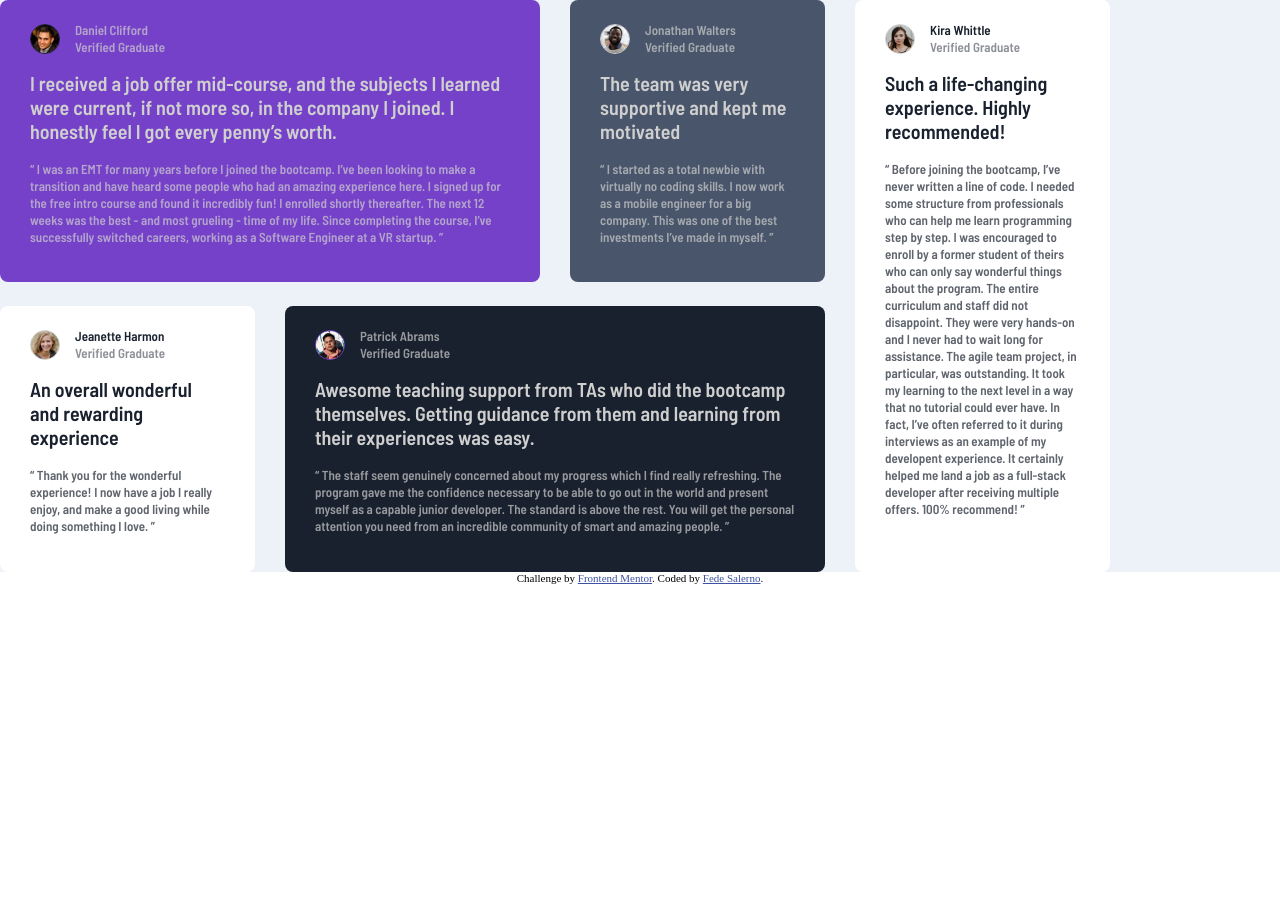
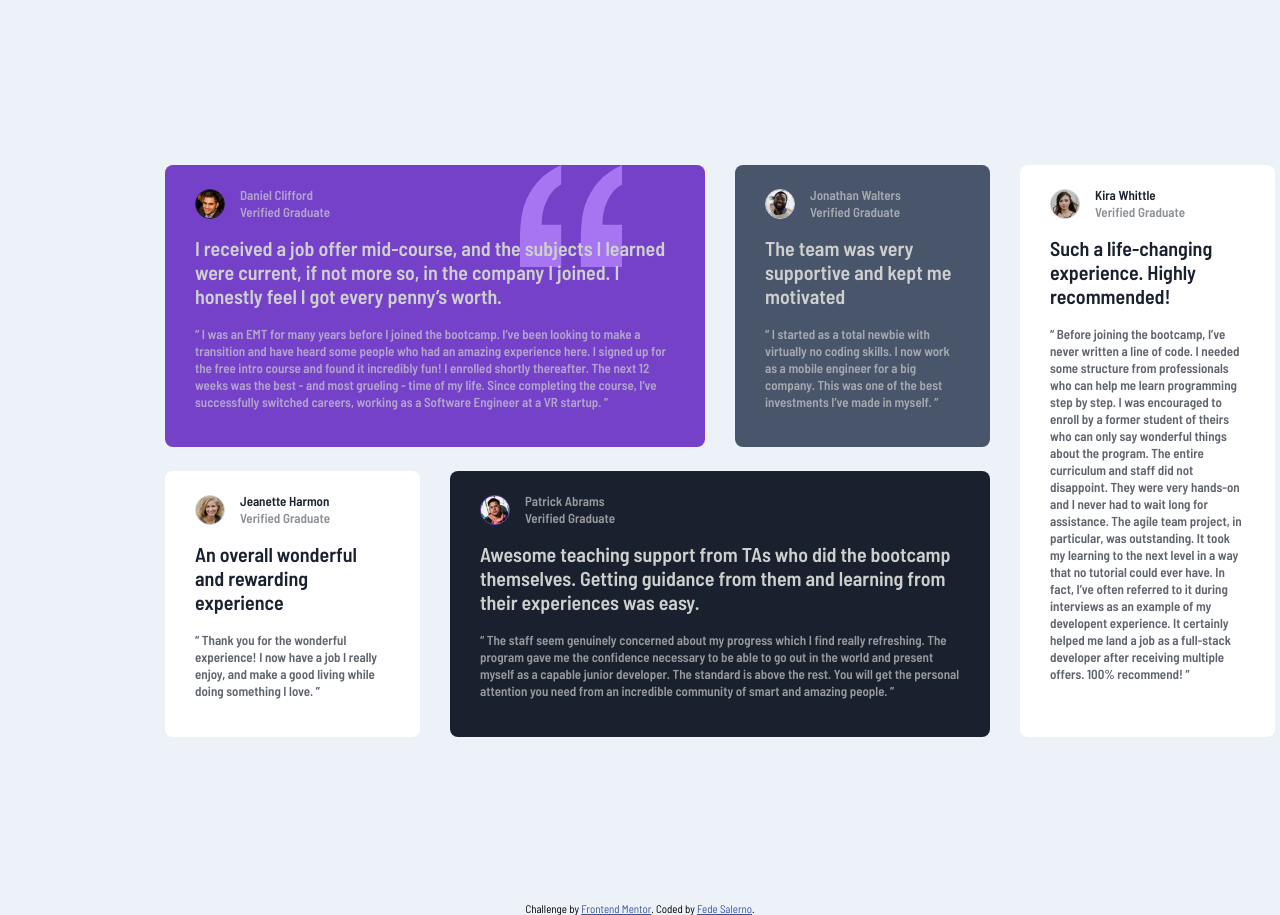
Before and after one commit to Federico-Salerno/testimonials-grid-section-main, a plain HTML site: page index.html in a window 1280 px wide. Before the commit the page ends 800 px from the top, so only its background shows below. Drawn offline with Linux system fonts and the light colour scheme.

Commit message:
Modelo desktop terminado

```diff
--- a/style.css
+++ b/style.css
@@ -21,12 +21,15 @@
     padding: 0;
     box-sizing: border-box;
 }
+body {
+    background-color: var(--Light-grayish-blue);
+    font-family: 'Barlow Semi Condensed', sans-serif;
+}
 
 main{
-    font-family: 'Barlow Semi Condensed', sans-serif;
     display: flex;
     gap: 30px;
-    background-color: var(--Light-grayish-blue);
+    margin: 165px;
 }
 
 .first-div {
@@ -98,7 +101,16 @@ img {
     background-color: var(--Moderate-violet);
     width: 540px;
     height: 282px;
+    background-image: url(./images/bg-pattern-quotation.svg);
+    background-size: 102px 102px;
+    background-repeat: no-repeat;
+    background-position: 355px top;
+
 }
+
+
+
+
 
 .daniel .img {
     border: 1px solid var(--Very-darkblackish-blue);
@@ -162,6 +174,8 @@ img {
 .kira img {
     border: 1px solid var(--Light-gray);
 }
+
+
 .attribution {
     font-size: 11px;
     text-align: center;
```
